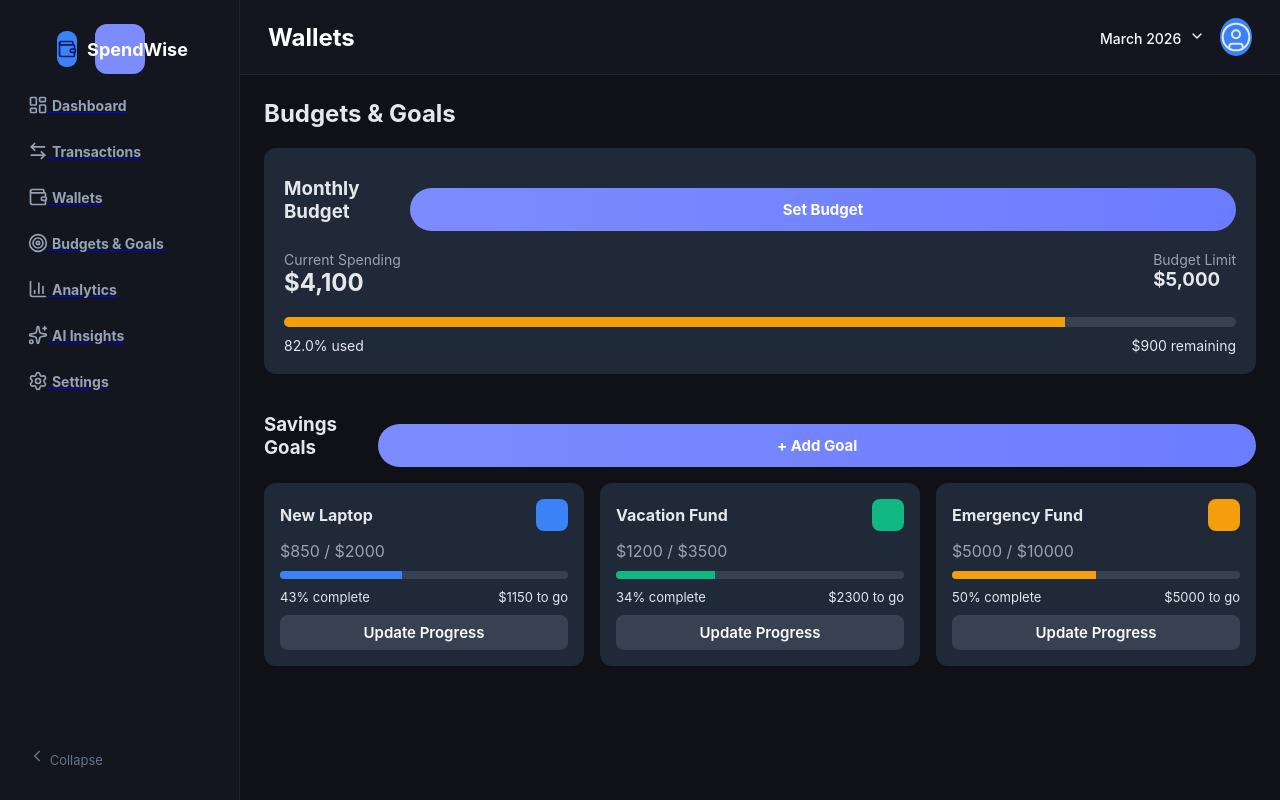
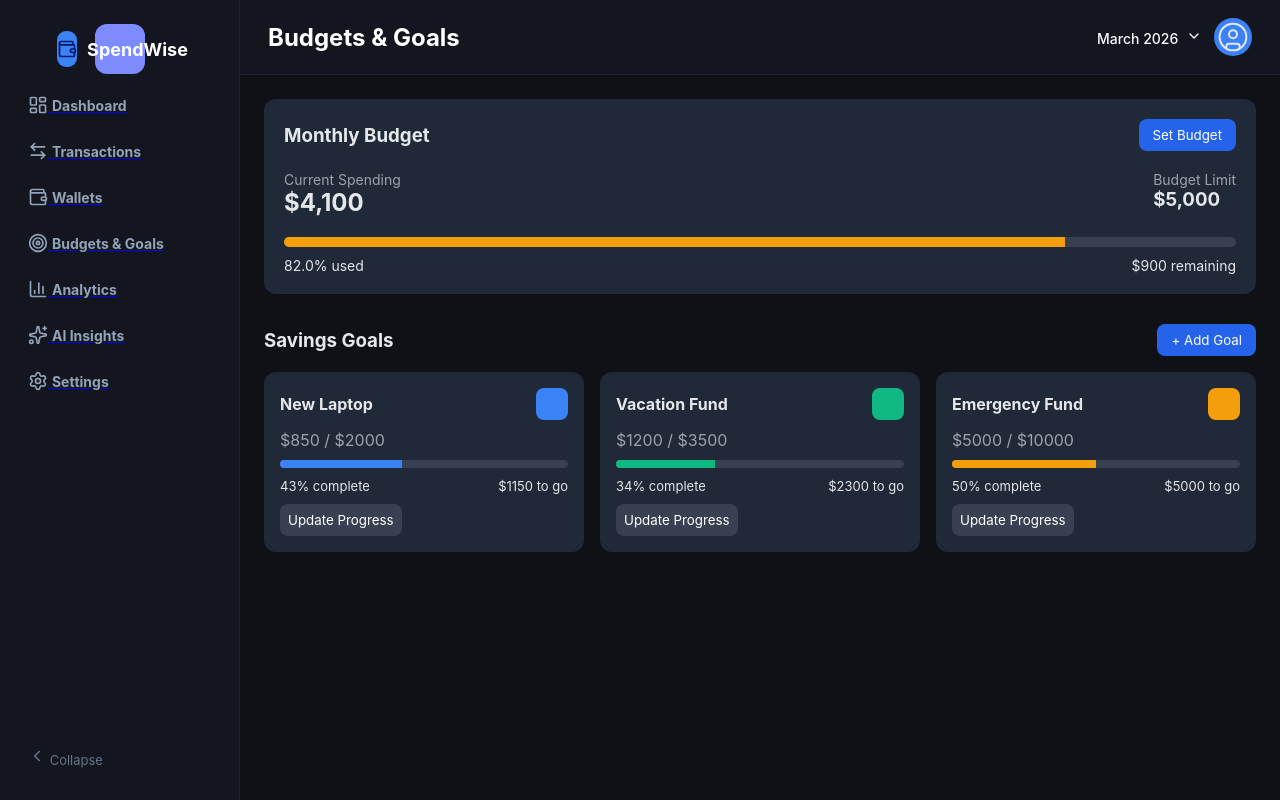
Before and after one commit to sanyamrajbhandari/colab-expense-tracker-frontend, a React (Vite) app: page /BudgetsAndGoals in a window 1280 px wide. Built offline with nearby package versions, Linux system fonts and the light colour scheme.

Commit message:
fixed css of budgets and goals page

```diff
--- a/src/components/Multipage/MonthDropdown.jsx
+++ b/src/components/Multipage/MonthDropdown.jsx
@@ -16,6 +16,8 @@ const months = [
   "Nov",
   "Dec",
 ];
+
+
 
 const MonthDropdown = () => {
   const [isOpen, setIsOpen] = useState(false);
--- a/src/css/BudgetsGoals.css
+++ b/src/css/BudgetsGoals.css
@@ -99,7 +99,6 @@
 }
 
 .update-btn {
-  width: 100%;
   padding: 8px;
   background: #374151;
   border: none;
@@ -108,7 +107,7 @@
   cursor: pointer;
 }
 
-.btn {
+.btn-budget {
   background: #2563eb;
   border: none;
   padding: 8px 14px;
@@ -147,6 +146,7 @@
 }
 
 .close-btn {
+  width: auto;
   cursor: pointer;
   font-size: 20px;
 }
--- a/src/css/Login.css
+++ b/src/css/Login.css
@@ -143,7 +143,7 @@ label {
 }
 
 /* Button */
-button {
+.btn-login {
   width: 100%;
   padding: 14px;
   border-radius: 30px;
--- a/src/pages/BudgetsAndGoals.jsx
+++ b/src/pages/BudgetsAndGoals.jsx
@@ -86,16 +86,16 @@ const BudgetsAndGoals = () => {
       <Sidebar />
 
       <div className="right-board">
-        <Topbar title="Wallets" />
+        <Topbar title="Budgets & Goals" />
 
         <div className="budgets-container">
-          <h2 className="page-title">Budgets & Goals</h2>
+          {/* <h2 className="page-title">Budgets & Goals</h2> */}
 
           {/* ===== BUDGET ===== */}
           <div className="budget-card">
             <div className="budget-header">
               <h3>Monthly Budget</h3>
-              <button className="btn" onClick={handleSetBudget}>
+              <button className="btn-budget" onClick={handleSetBudget}>
                 Set Budget
               </button>
             </div>
@@ -128,7 +128,7 @@ const BudgetsAndGoals = () => {
           {/* ===== GOALS ===== */}
           <div className="goals-header">
             <h3>Savings Goals</h3>
-            <button className="btn" onClick={handleAddGoal}>
+            <button className="btn-budget" onClick={handleAddGoal}>
               + Add Goal
             </button>
           </div>
--- a/src/pages/Login.jsx
+++ b/src/pages/Login.jsx
@@ -129,7 +129,9 @@ const Login = () => {
           </div>
 
           {/* Button */}
-          <button onClick={handleLogin}>Log In →</button>
+          <button className="btn-login" onClick={handleLogin}>
+            Log In →
+          </button>
         </div>
 
         {/* Signup */}
```
